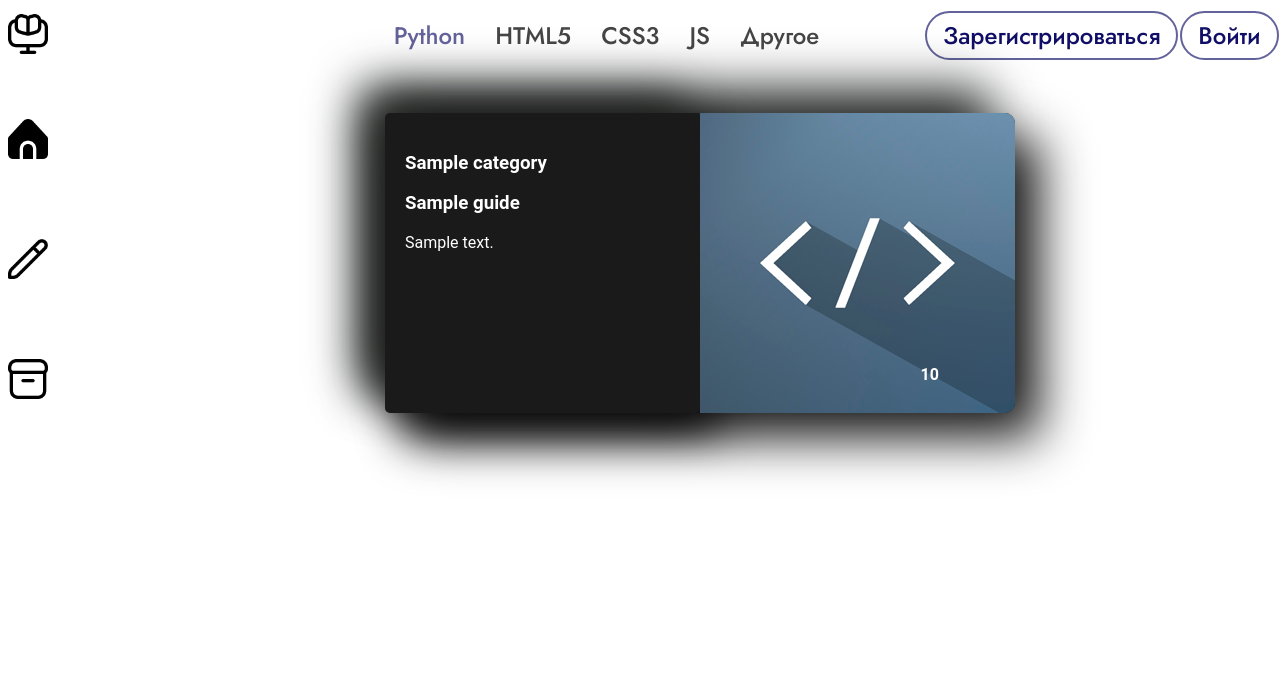
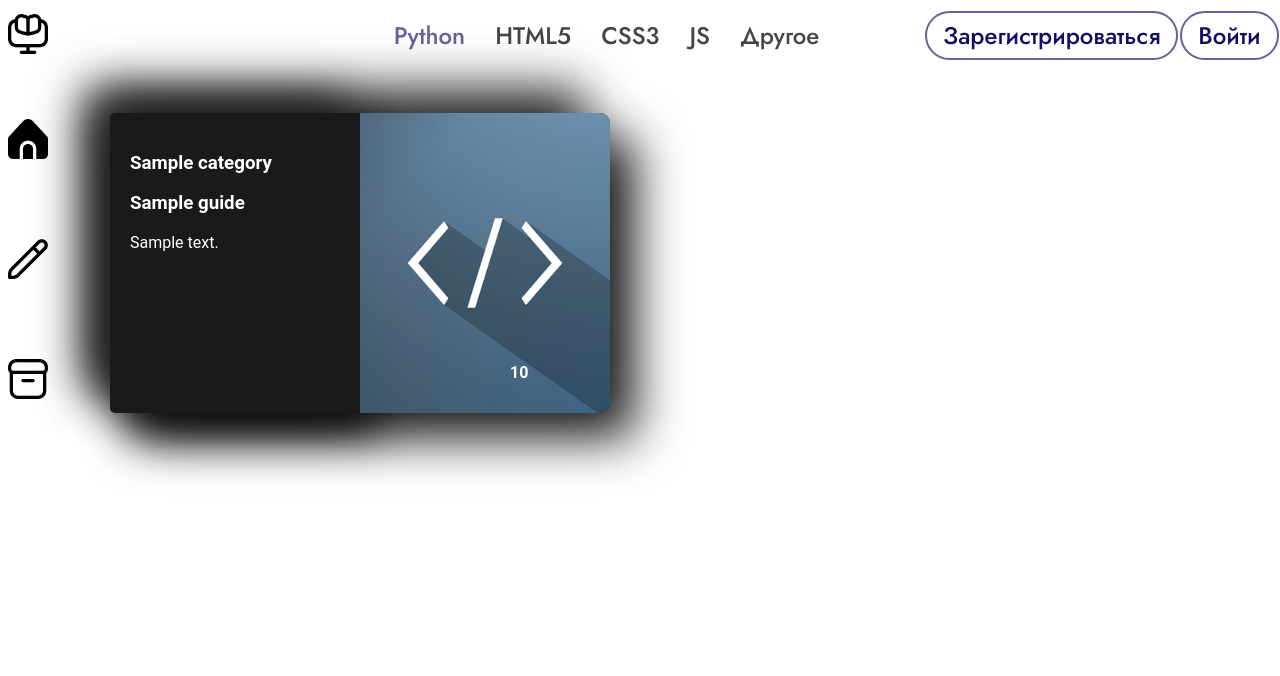
Before and after one commit to Paxnar/lms_project, a Flask app: template templates/lms_html/index.html in a window 1280 px wide. Shown: the top 676 px of the page. Before the commit the page ends 477 px from the top, so only its background shows below. Run offline with Flask 2, Linux system fonts and the light colour scheme; the template is opened without the code that fills it: most values are stand-ins (such as "Sample title", 1, 10 or a date in 2020).

Commit message:
lessons tape 0.3

```diff
--- a/static/css/style.css
+++ b/static/css/style.css
@@ -114,16 +114,16 @@ padding: 0px;}
 }
 .container {
 height: 100%;
-max-width: 650px;
+max-width: 1800px;
 margin-right: auto;
 margin-left: auto;
 
 }
 
-.widget_img {border-radius: 0 10px 10px 0 ;}
+.widget_img {border-radius: 0 10px 10px 0 ; max-width: 250px;}
 
 .card__content {
-    width: 315px;
+    width: 250px;
     height: 100%;
 
     background: #191a19;
@@ -137,14 +137,24 @@ box-shadow:  16px 16px 44px #0a0a0a,
 
 .card__name_av {text-transform: uppercase;
     position: absolute;
-    margin-left: 85%;
-    margin-top: 40%;
+    margin-left: 80%;
+    margin-top: 50%;
 
 }
 
+.card__container {
+    width: 1200px;
+    height: 1000px;
+    grid-template-columns: 1fr 1fr 1fr;
+    display: flex;
+    flex-wrap: wrap;
+
+    color: white;
+  }
+
 .card {
   position: relative;
-  width: 630px;
+  width: 500px;
   height: 300px;
   padding: auto;
   display: flex;
@@ -154,15 +164,7 @@ box-shadow:  16px 16px 44px #0a0a0a,
   box-shadow: 25px 25px 50px #1b1c1b, -25px -25px 50px #2d302f;
   margin:50px;
 
-  &__container {
-    width: 420px;
-    height: 1000px;
-    display: grid;
-    grid-template-columns: 1fr 1fr 1fr;
-    align-items: center;
-    justify-items: center;
-    color: white;
-  }
+
   &__info {
     text-transform: uppercase;
     font-size: 20px;
--- a/templates/lms_html/index.html
+++ b/templates/lms_html/index.html
@@ -77,7 +77,7 @@ align-items: center;">Выйти</a></li>
                   <h3 class="card__header">{{ guide['category'][1] }}</h3>
                   <h3 class="card__header">{{ guide['title'] }}</h3>
                   <p class="card__info">
-                    {{ guide['text'] }}
+                    {{ guide['text'][0]}}
                     </p>
                 </div>
                 <img class="widget_img" src="{{url_for('static', filename='/images/widget.png')}}" alt="">
```
